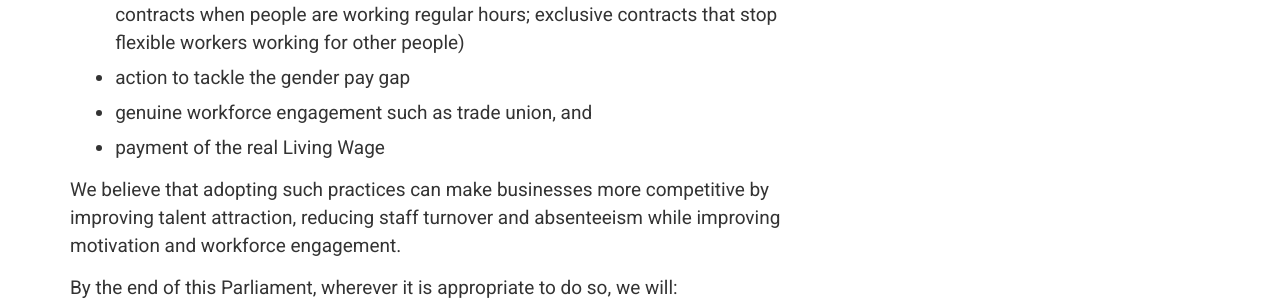
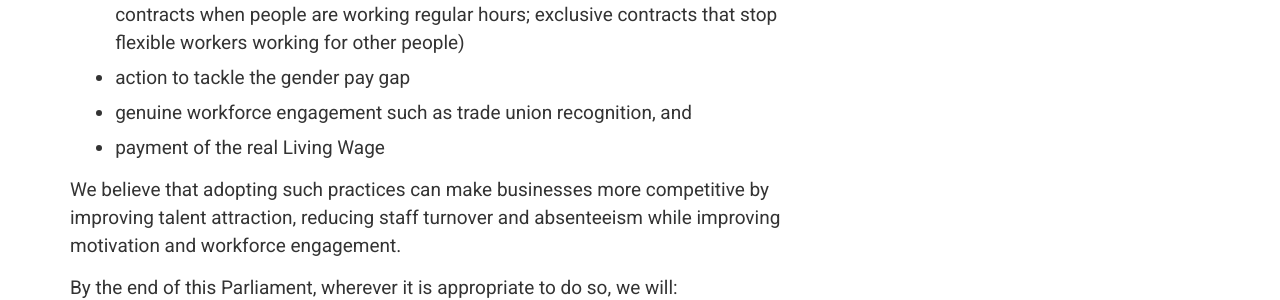
Before and after one commit to scottishgovernment/economicactionplan.mygov.scot, a Jekyll site: the page built from pages/fair-work-action-plan/fair-work-first.md, in a window 1280 px wide. Shown: the part 842-1142 px from the top of the page. Built offline with Jekyll 4.4.1, drawn with Linux system fonts in a browser that asks for light colours.

Commit message:
MGS-5578 revised page text added

```diff
--- a/pages/fair-work-action-plan/fair-work-first.md
+++ b/pages/fair-work-action-plan/fair-work-first.md
@@ -18,7 +18,7 @@ Fair Work First will ask employers to commit to:
 * investment in skills and training
 * no inappropriate use of zero hours contracts (for example using zero hours contracts when people are working regular hours; exclusive contracts that stop flexible workers working for other people)
 * action to tackle the gender pay gap
-* genuine workforce engagement such as trade union, and
+* genuine workforce engagement such as trade union recognition, and
 * payment of the real Living Wage
 
 We believe that adopting such practices can make businesses more competitive by improving talent attraction, reducing staff turnover and absenteeism while improving motivation and workforce engagement.
```
